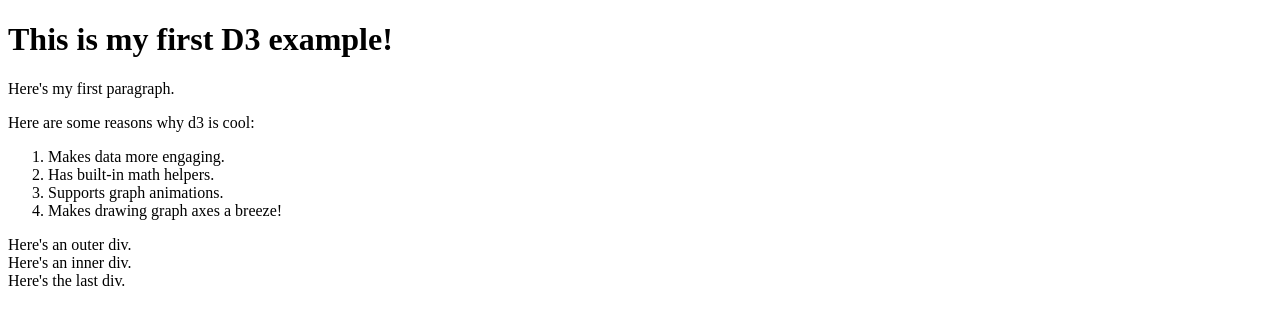
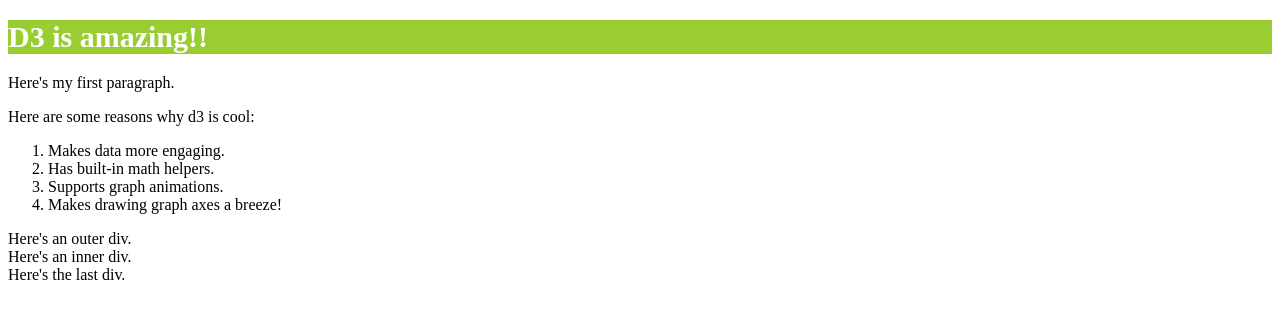
Before and after one commit to taeyooniSK/D3_Selections, a plain HTML site: page index.html in a window 1280 px wide. Drawn offline with nearby package versions, Linux system fonts and the light colour scheme.

Commit message:
D3 selection methods and basic methods

```diff
--- a/index.html
+++ b/index.html
@@ -29,6 +29,62 @@
     <script src="https://d3js.org/d3.v5.min.js"></script>
     <script>
 
+        /*
+            Selection Methods:
+            d3.select - single element
+            d3.selectAll - multiple elements
+            both accept a valid CSS selector
+        */
+
+        /*
+            play around D3 with selection methods
+        */
+
+        d3.select("#page-title"); // _groups와 _parents가 있는 object를 return
+        d3.selectAll("li");       // 위와 동일
+
+        d3.select("#page-title").nodes(); // .nodes()가 매치되는 html 요소들을 배열로 리턴
+        d3.selectAll("li").nodes();
+        d3.selectAll("li").node(); // node() 메소드는 매치되는 html 요소들 중 첫번째 요소를 리턴 하지만 보통 D3 사용하면서 selection메소드로 주로 접근함
+
+        d3.select("#page-title")
+          .style("background-color", "red") // 이런식으로 DOM 요소를 선택하여 스타일을 바굴 수 있고 여러 개의 메소드를 chaining하여 할 수 있음
+          .style("font-size", "30px")
+          .text("D3 is amazing!!")
+
+        /*
+            Manipulating Selections
+            style, attr, text, and html methods
+
+            위에 있는 메소드 말고도 다른 메소드들도 newValue가 전달되지 않으면 getter로 쓸 수 있음
+            selection.style(property [,newValue]);
+            selection.attr(attribute, [, newValue]);
+            selection.text([newValue]);
+
+            classed method
+
+            selection.classed(classList [,shouldClassesBeSet]);  classList는 띄어쓰기로 분리된 리스트임
+                                           shouldClassesBeSet은 클래스(들)이 추가 or 제거되어야하는지 체크함
+
+        */
+
+        //d3.select("#page-title")
+         // .style("background-color", "yellowgreen")
+         // .style("color", "white")
+         // .attr("class", "new-class")
+
+          d3.select("#page-title")
+          .style("background-color", "yellowgreen")
+          .style("color", "white")
+          .classed(" active",true)
+
+
+        //d3.select("#page-title")
+         // .text(); // 이렇게 하면 선택한 요소의 텍스트를 가져옴
+
+        //d3.select("li").style("color"); // 선택한 요소의 폰트 칼라를 가져옴
+
+
     </script>
 </body>
 </html>
```
